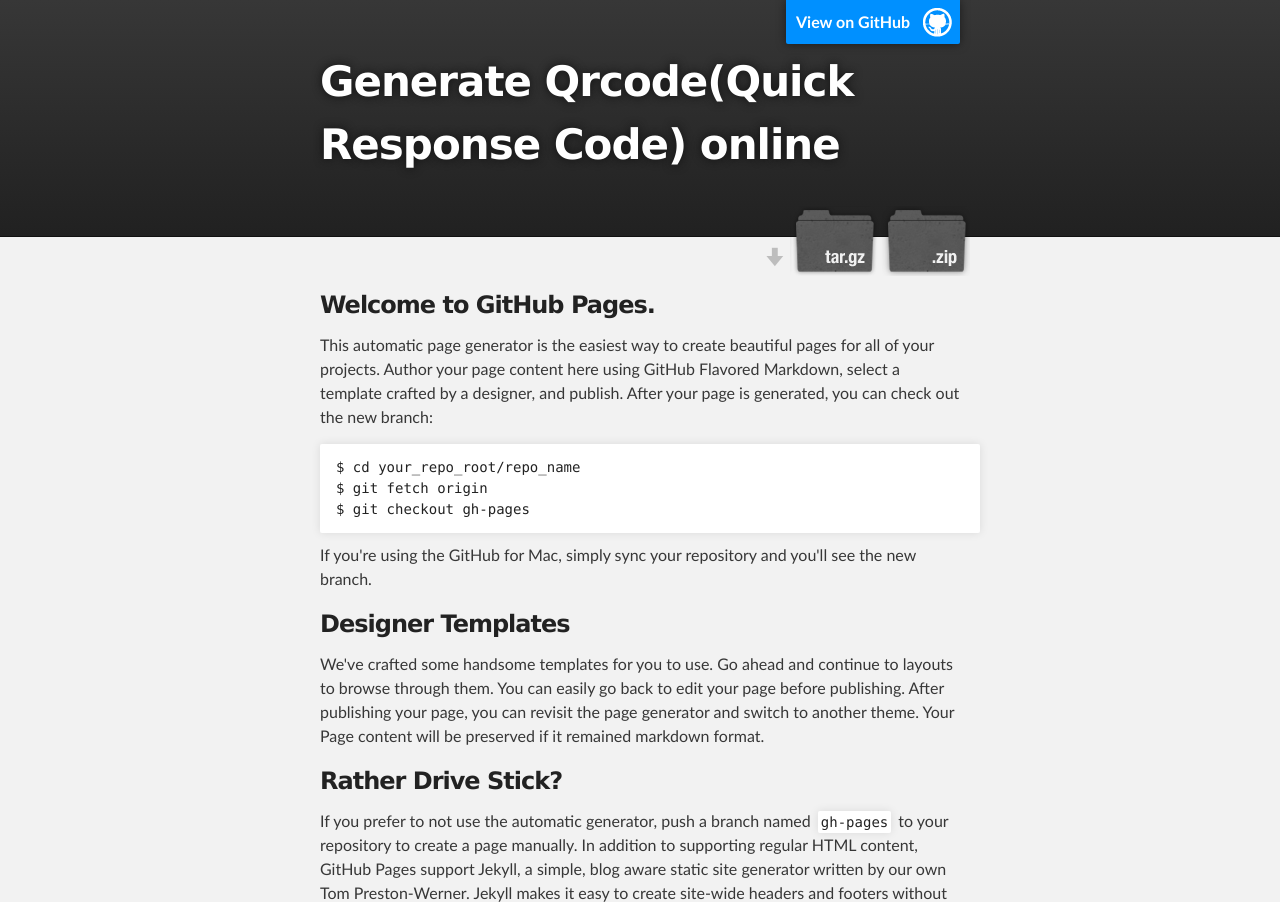
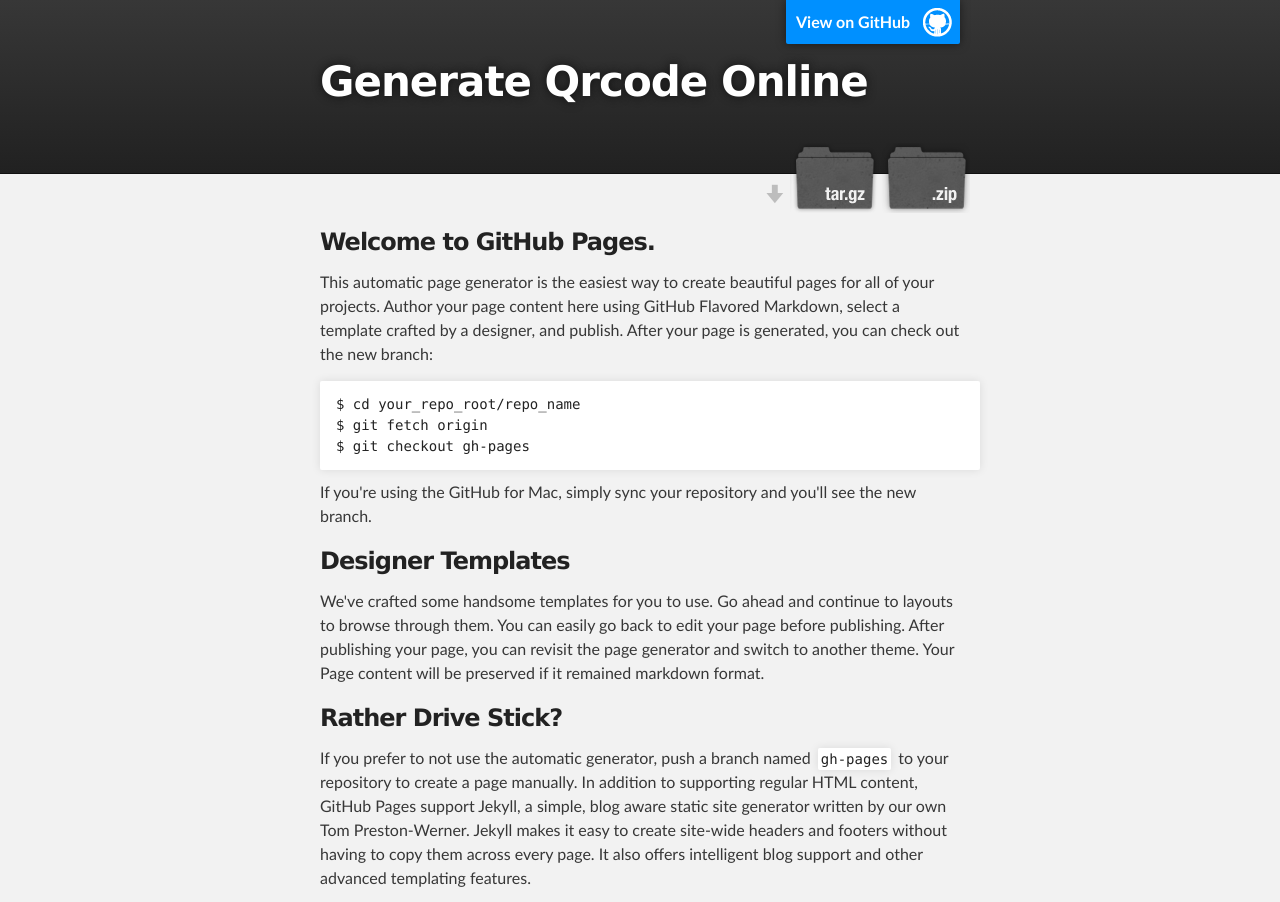
Before and after one commit to RobinWu/qrcode.github.com, a plain HTML site: page index.html in a window 1280 px wide. Shown: the top 902 px of the page. Drawn offline with Linux system fonts and the light colour scheme.

Commit message:
fix title

```diff
--- a/index.html
+++ b/index.html
@@ -18,7 +18,7 @@
         <header class="inner">
           <a id="forkme_banner" href="https://github.com/RobinWu/qrcode.github.com">View on GitHub</a>
 
-          <h1 id="project_title">Generate Qrcode(Quick Response Code) online</h1>
+          <h1 id="project_title">Generate Qrcode Online</h1>
           <h2 id="project_tagline"></h2>
 
             <section id="downloads">
```
